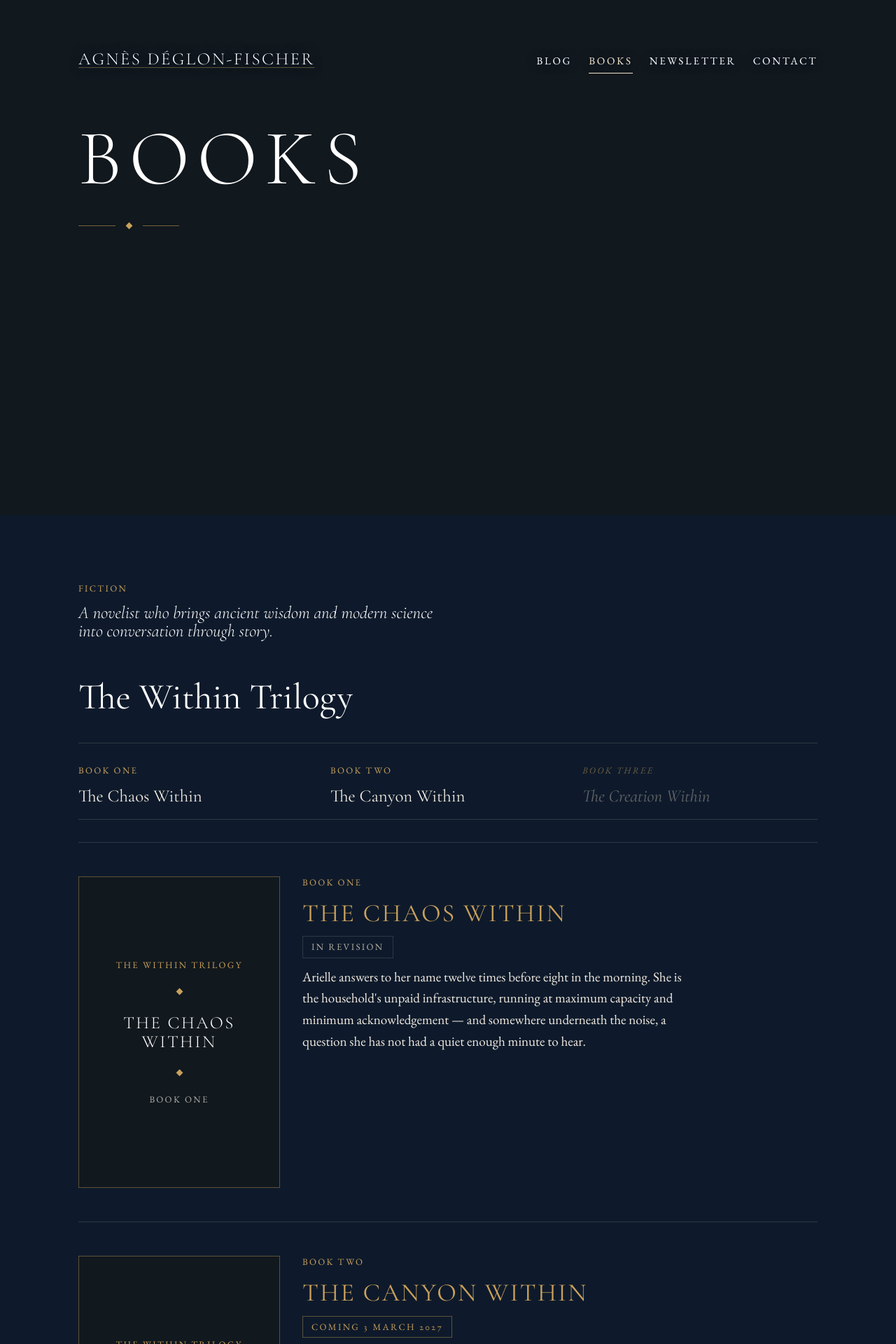
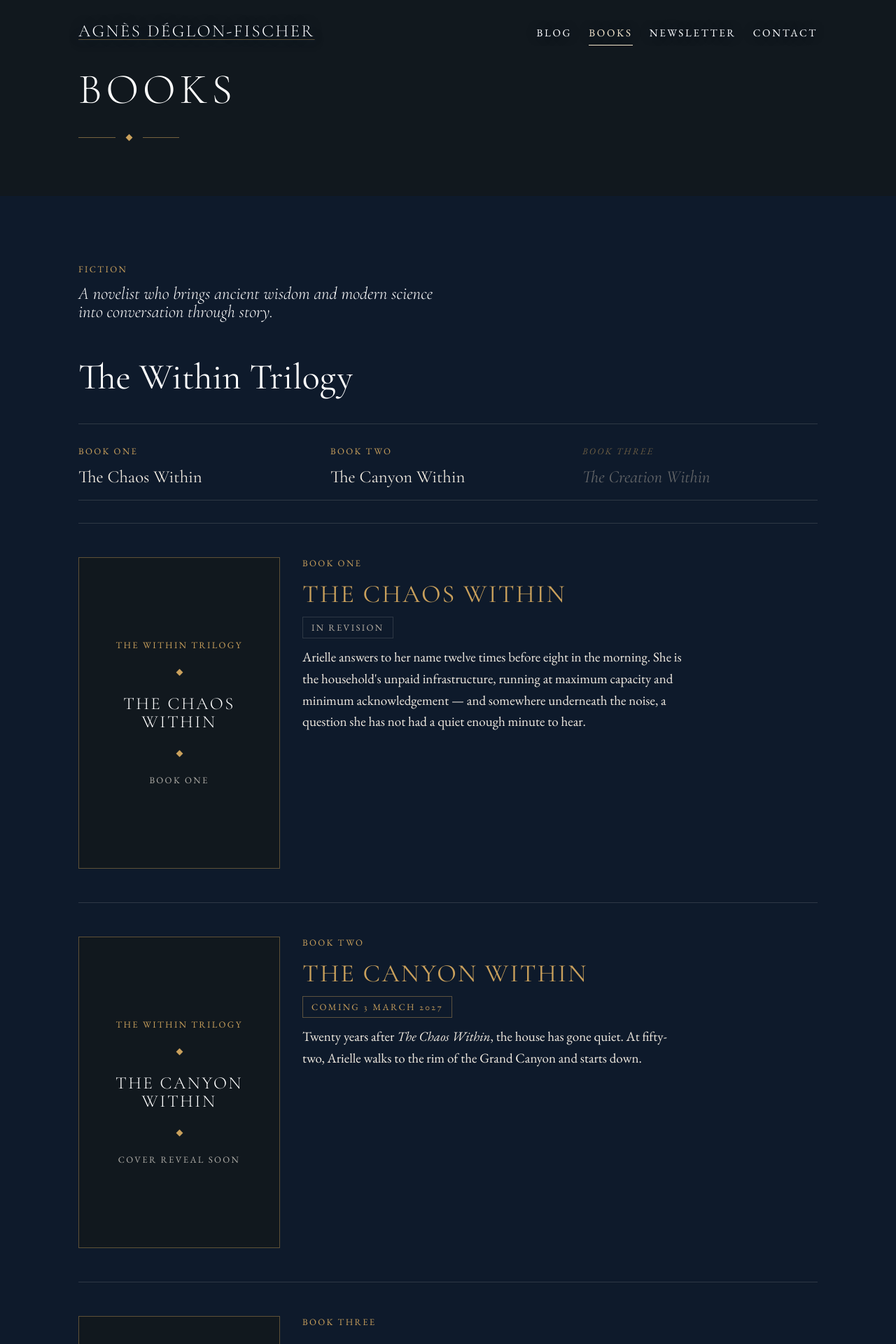
Before and after one commit to adeglon/adeglon.github.io, a Jekyll site: the page built from docs/books/index.html, in a window 1280 px wide. Shown: the top 1920 px of the page at 70% size. Built offline with Jekyll 4.4.1, drawn with Linux system fonts in a browser that asks for light colours; a script that is not in the unit is left out.

Commit message:
Books hero becomes a masthead until there is a cover to put in it

```diff
--- a/docs/assets/css/components.css
+++ b/docs/assets/css/components.css
@@ -248,6 +248,22 @@
    is emptiest. This is the default hero for a book or series page. */
 .hero--sky { align-items: start; }
 .hero--sky .hero__body { padding-top: var(--sp-8); }
+
+/* A hero with NO photograph. The full-height hero is sized for a picture, so
+   without one it is a void, and a void reads as something that failed to load
+   rather than as a decision. Books is in that state until the cover reveal:
+   its hero image WAS the cover photograph and had to come out.
+
+   So: a masthead. It hugs its own type, the trilogy starts near the top of
+   the screen, and the page looks finished. At the reveal, drop this class and
+   the full-height hero returns with the cover in it - the page visibly
+   changes on the day, which is worth more than a picture standing in now. */
+.hero--compact {
+  min-height: 0;
+  align-items: start;
+}
+.hero--compact .hero__body { padding-block: var(--sp-5) var(--sp-7); }
+.hero--compact .hero__title { font-size: clamp(2.4rem, 1.4rem + 3vw, 4rem); }
 
 /* Type at the foot instead — for an interior page over a busier picture. */
 .hero--foot .hero__scrim { background: var(--scrim-foot); }
--- a/docs/books/index.html
+++ b/docs/books/index.html
@@ -8,7 +8,7 @@ description: >-
 ground: dark
 permalink: /books/
 ---
-<header class="hero hero--sky">
+<header class="hero hero--sky hero--compact">
   {% comment %}
     No photograph here on purpose - the hero image was the cover photograph
     without its type. See rule 7 in Design/README.md. .hero already paints
@@ -20,7 +20,7 @@ permalink: /books/
         <a class="wordmark wordmark--onDark" href="{{ '/' | relative_url }}">{{ site.title }}</a>
         {% include nav.html %}
       </div>
-      <div style="margin-top:var(--sp-8)">
+      <div style="margin-top:var(--sp-6)">
         <h1 class="hero__title">Books</h1>
         {% include ornament.html modifier="ornament--short" %}
       </div>
```
